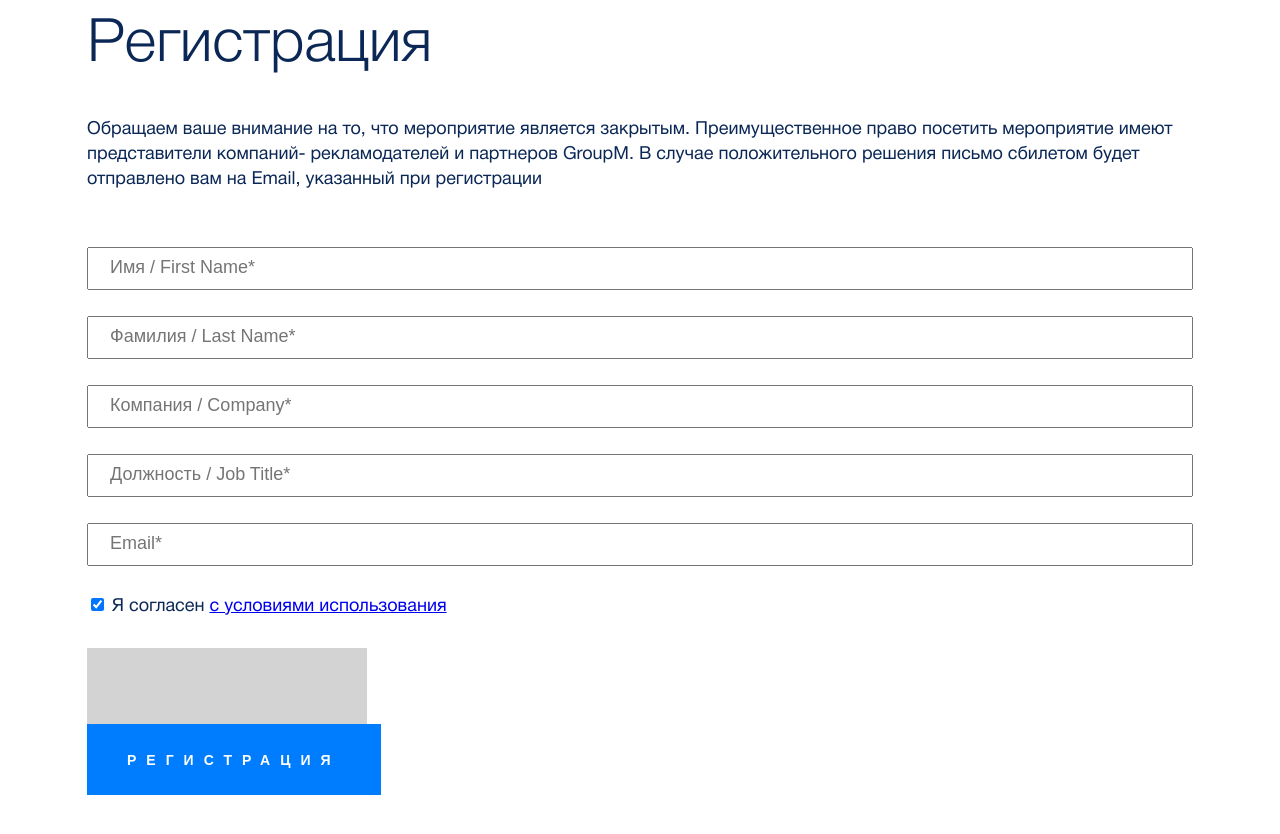
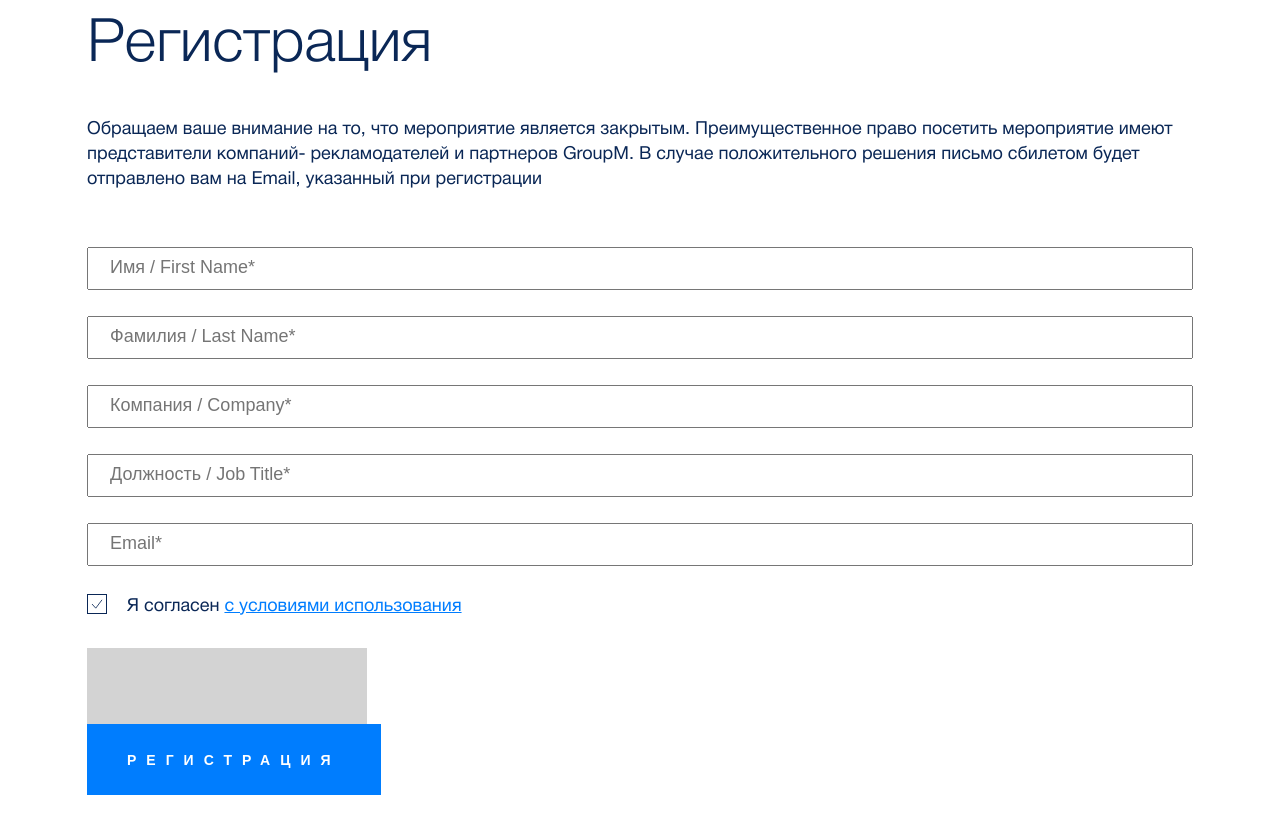
Before and after one commit to OlgaMamonova/TYNY, a plain HTML site: page source/index.html in a window 1280 px wide. Shown: the part 1036-1870 px from the top of the page. Drawn offline with nearby package versions, Linux system fonts and the light colour scheme; files that its build step writes are made by us from their sources.

Commit message:
добавлят чек бокс

```diff
--- a/source/index.html
+++ b/source/index.html
@@ -87,7 +87,7 @@
       <section class="main__invite invite">
         <div class="container">
           <div class="content-container invite__wrapper">
-            <h1 class="visually-hidden">Приглашение на digital-конференцию NextM</h1>
+            <h2 class="visually-hidden">Приглашение на digital-конференцию NextM</h2>
             <img class="invite__img " src="img/invite.svg" alt="информация о конференции" width="280px" height="157px">
             <button class="invite__button button" type="button">Зарегистрироваться</button>
             <p class="invite__text invite__text--medium">Команда рекламного холдинга GroupM рада
@@ -153,9 +153,8 @@
             <input class="modal__input" name="email" id="email" type="email" placeholder="Email*" required>
           </p>
           <p class="modal__checkbox-wrapper">
-            <label class="modal__checkbox-label" for="email">
-              <input class="modal__checkbox" name="agreement" type="checkbox" checked>
-              Я согласен
+            <input class="modal__checkbox" name="agreement" id="agreement" type="checkbox" checked>
+            <label class="modal__checkbox-label" for="agreement">Я согласен
               <a class="modal__use-terms" href="#">
                 с условиями использования
               </a>
--- a/source/sass/blocks/modal.scss
+++ b/source/sass/blocks/modal.scss
@@ -56,6 +56,54 @@
   line-height: 25.2px;
 }
 
+.modal__use-terms {
+  color: $blue;
+}
+
+.modal__checkbox-wrapper {
+  position: relative;
+}
+
+.modal__checkbox {
+  appearance: none;
+  position: absolute;
+}
+
+.modal__checkbox-label {
+  padding-left: 40px;
+  cursor: pointer;
+}
+
+.modal__checkbox-label::before {
+  content: "";
+  position: absolute;
+  width: 20px;
+  height: 20px;
+  border: 1px solid $dark-blue;
+  left: 0;
+  top: 0;
+  z-index: 1;
+}
+
+.modal__checkbox-label::after {
+  content: "";
+  position: absolute;
+  display: block;
+  width: 20px;
+  height: 20px;
+  background: url("../img/checkbox.svg") no-repeat;
+  background-size: 12px 10px;
+  background-position: center;
+  opacity: 0;
+  left: 0;
+  top: 0;
+  z-index: 2;
+}
+
+.modal__checkbox:checked + .modal__checkbox-label::after {
+  opacity: 1;
+}
+
 .modal__captcha {
   background-color: lightgrey;
   width: 280px;
--- a/source/sass/blocks/page.scss
+++ b/source/sass/blocks/page.scss
@@ -5,7 +5,7 @@
 .page__body {
   margin: 0;
   min-width: 320px;
-  height: 100%;
+  min-height: 100%;
   background-color: $white;
   font-family: 'HelveticaNeue', 'Arial', sans-serif;
   font-size: 18px;
@@ -16,8 +16,3 @@
   flex-direction: column;
   position: relative;
 }
-
-.page__header {
-  position: fixed;
-  top: 0;
-}
```
Also changed, not shown: source/img/checkbox.svg (added).
